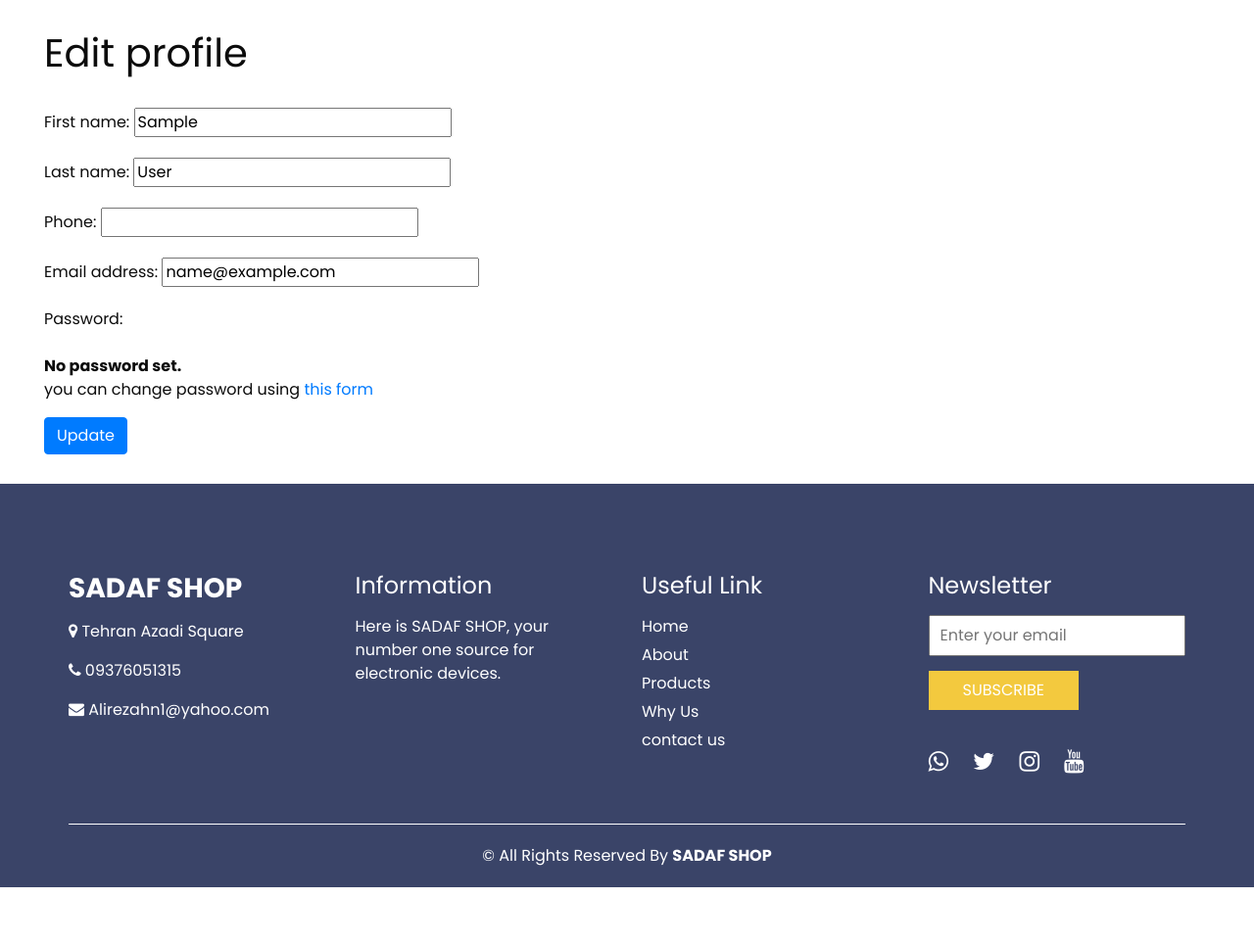
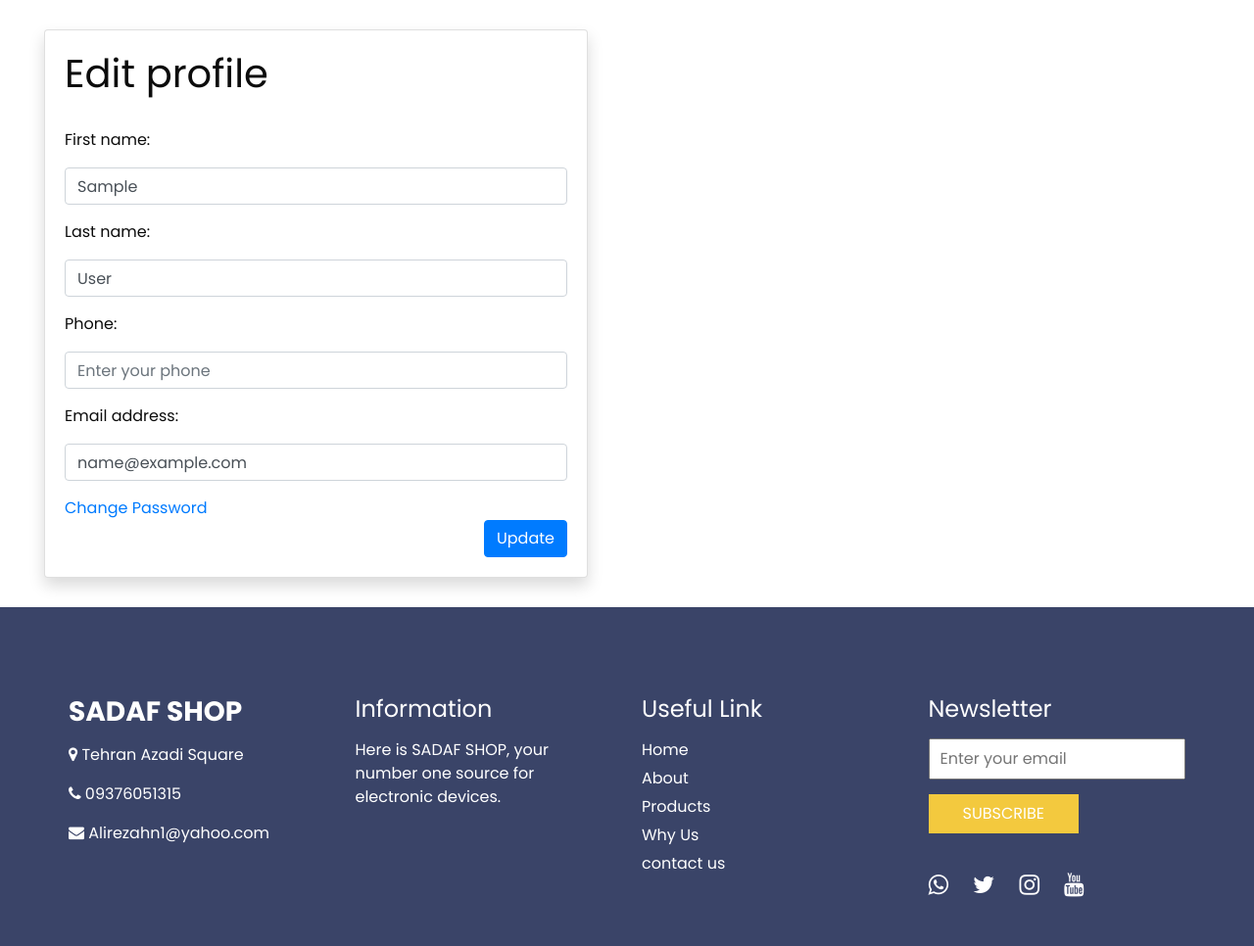
Before and after one commit to Alirezahn1/Ecommerce, a Django app: page /profile/ in a window 1280 px wide. Shown: the part 158-1124 px from the top of the page at 98% size. Before the commit the page ends 1064 px from the top, so only its background shows below. Run offline with Django 4.2, Linux system fonts and the light colour scheme; the visitor is signed in with stand-in values (Sample User, id 1); data that the repository does not hold is empty; some libraries are stand-ins or nearby versions.

Commit message:
fix change password forms

```diff
--- a/core/forms.py
+++ b/core/forms.py
@@ -1,75 +1,76 @@
 from django import forms
 from .models import User, Contact
-from django.contrib.auth.forms import ReadOnlyPasswordHashField
+from django.contrib.auth.forms import PasswordChangeForm
 from django.core.exceptions import ValidationError
 
 from .validators import check_phone
 
 
 class UserCreationForm(forms.ModelForm):
-	password1 = forms.CharField(label='Password', widget=forms.PasswordInput(attrs={'class':'form-control','placeholder':'Enter your password'}))
-	password2 = forms.CharField(label='Confirm password', widget=forms.PasswordInput(attrs={'class':'form-control','placeholder':'Enter your password again'}))
+    password1 = forms.CharField(label='Password', widget=forms.PasswordInput(attrs={'class':'form-control','placeholder':'Enter your password'}))
+    password2 = forms.CharField(label='Confirm password', widget=forms.PasswordInput(attrs={'class':'form-control','placeholder':'Enter your password again'}))
 
-	class Meta:
-		model = User
-		fields = ('phone','email','first_name','last_name')
-		widgets = {
-			'email': forms.EmailInput(attrs={'class': 'email form-control my-2','placeholder':'Enter your Email'}),
-			'phone' : forms.TextInput(attrs={'class': 'form-control my-2', 'placeholder ': 'Enter your phone'}),
-			'first_name': forms.TextInput(attrs={'class': 'form-control my-2', 'placeholder': 'Enter your first name'}),
-			'last_name': forms.TextInput(attrs={'class': 'form-control my-2', 'placeholder': 'Enter your last name'}),
-		}
+    class Meta:
+        model = User
+        fields = ('phone','email','first_name','last_name')
+        widgets = {
+            'email': forms.EmailInput(attrs={'class': 'email form-control my-2','placeholder':'Enter your Email'}),
+            'phone' : forms.TextInput(attrs={'class': 'form-control my-2', 'placeholder ': 'Enter your phone'}),
+            'first_name': forms.TextInput(attrs={'class': 'form-control my-2', 'placeholder': 'Enter your first name'}),
+            'last_name': forms.TextInput(attrs={'class': 'form-control my-2', 'placeholder': 'Enter your last name'}),
+        }
 
-	def clean_password2(self):
-		cd = self.cleaned_data
-		if cd['password1'] and cd['password2'] and cd['password1'] != cd['password2']:
-			raise ValidationError('passwords must match')
-		return cd['password2']
+    def clean_password2(self):
+        cd = self.cleaned_data
+        if cd['password1'] and cd['password2'] and cd['password1'] != cd['password2']:
+            raise ValidationError('passwords must match')
+        return cd['password2']
 
-	def clean_phone(self):
-		phone = self.cleaned_data.get('phone')
-		return check_phone(phone)
+    def clean_phone(self):
+        phone = self.cleaned_data.get('phone')
+        return check_phone(phone)
 
 
-	def save(self, commit=True):
-		user = super().save(commit=False)
-		user.set_password(self.cleaned_data['password1'])
-		if commit:
-			user.save()
-		return user
+    def save(self, commit=True):
+        user = super().save(commit=False)
+        user.set_password(self.cleaned_data['password1'])
+        if commit:
+            user.save()
+        return user
 
 class UserChangeForm(forms.ModelForm):
-	password = ReadOnlyPasswordHashField(help_text='you can change password using <a href=\"../password/\">this form </a>')
 
-	class Meta:
-		model = User
-		fields = ('first_name','last_name','phone','email','password')
-		widgets = {
-			'password': forms.TextInput(attrs={'type': 'password'})
-		}
+    class Meta:
+        model = User
+        fields = ('first_name','last_name','phone','email',)
+        widgets = {
 
-	def clean_password(self):
-		return self.initial['password']
+            'email': forms.EmailInput(attrs={'class': 'email form-control my-2', 'placeholder': 'Enter your Email'}),
+            'first_name': forms.TextInput(attrs={'class': 'form-control my-2', 'placeholder': 'Enter your first name'}),
+            'last_name': forms.TextInput(attrs={'class': 'form-control my-2', 'placeholder': 'Enter your last name'}),
+            'phone': forms.TextInput(attrs={'class': 'form-control my-2', 'placeholder ': 'Enter your phone'}),
+        }
+
 
 class UserLoginForm(forms.Form):
-	phone = forms.CharField(widget=forms.TextInput(attrs={'class':'form-control my-3','placeholder':'Enter your phone'}))
-	password = forms.CharField(widget=forms.PasswordInput(attrs={'class':'form-control my-3','placeholder':'Enter your password'}))
-	# class Meta:
-	# 	model = User
-	# 	fields = ('phone','password')
+    phone = forms.CharField(widget=forms.TextInput(attrs={'class':'form-control my-3','placeholder':'Enter your phone'}))
+    password = forms.CharField(widget=forms.PasswordInput(attrs={'class':'form-control my-3','placeholder':'Enter your password'}))
+    # class Meta:
+    # 	model = User
+    # 	fields = ('phone','password')
 
 class ContactForm(forms.Form):
-	first_name = forms.CharField(max_length = 50,widget=forms.TextInput(attrs={'class': 'form-control my-2 required', 'placeholder': 'Enter your first name'}))
-	last_name = forms.CharField(max_length = 50,widget=forms.TextInput(attrs={'class': 'form-control my-2 required', 'placeholder': 'Enter your last name'}))
-	email = forms.EmailField(max_length = 150,widget=forms.EmailInput(attrs={'class': 'email form-control my-2 required','placeholder':'Enter your Email'}))
-	message = forms.CharField(widget = forms.Textarea(attrs={'class': 'form-control my-2 required', 'placeholder ': 'Enter your message'}), max_length = 2000)
+    first_name = forms.CharField(max_length = 50,widget=forms.TextInput(attrs={'class': 'form-control my-2 required', 'placeholder': 'Enter your first name'}))
+    last_name = forms.CharField(max_length = 50,widget=forms.TextInput(attrs={'class': 'form-control my-2 required', 'placeholder': 'Enter your last name'}))
+    email = forms.EmailField(max_length = 150,widget=forms.EmailInput(attrs={'class': 'email form-control my-2 required','placeholder':'Enter your Email'}))
+    message = forms.CharField(widget = forms.Textarea(attrs={'class': 'form-control my-2 required', 'placeholder ': 'Enter your message'}), max_length = 2000)
 
-	class Meta:
-		model = Contact
-		fields = ('first_name','last_name','email','message')
-		widgets = {
-			'email': forms.EmailInput(attrs={'class': 'email form-control my-2','placeholder':'Enter your Email'}),
-			'message' : forms.TextInput(attrs={'class': 'form-control my-2', 'placeholder ': 'Enter your message'}),
-			'first_name': forms.TextInput(attrs={'class': 'form-control my-2', 'placeholder': 'Enter your first name'}),
-			'last_name': forms.TextInput(attrs={'class': 'form-control my-2', 'placeholder': 'Enter your last name'}),
-		}
+    class Meta:
+        model = Contact
+        fields = ('first_name','last_name','email','message')
+        widgets = {
+            'email': forms.EmailInput(attrs={'class': 'email form-control my-2','placeholder':'Enter your Email'}),
+            'message' : forms.TextInput(attrs={'class': 'form-control my-2', 'placeholder ': 'Enter your message'}),
+            'first_name': forms.TextInput(attrs={'class': 'form-control my-2', 'placeholder': 'Enter your first name'}),
+            'last_name': forms.TextInput(attrs={'class': 'form-control my-2', 'placeholder': 'Enter your last name'}),
+        }
--- a/customers/urls.py
+++ b/customers/urls.py
@@ -10,4 +10,6 @@ urlpatterns = [
     path('login/', UserLoginView.as_view(), name='login'),
     path('logout/', UserLogoutView.as_view(), name='logout'),
     path('profile/', UserEditView.as_view(), name='profile'),
+    path('changepassword/', change_password, name='changepassword'),
+
 ]
--- a/customers/views.py
+++ b/customers/views.py
@@ -1,9 +1,11 @@
-from django.contrib.auth import authenticate, login, logout
+
+from django.contrib.auth import authenticate, login, logout, update_session_auth_hash
 from django.contrib.auth.decorators import login_required
+from django.contrib.auth.forms import PasswordChangeForm
 
 from django.contrib.auth.mixins import LoginRequiredMixin
 from django.core.exceptions import ValidationError
-from django.shortcuts import render, redirect
+from django.shortcuts import render, redirect, get_object_or_404
 from django.urls import reverse_lazy
 
 from core.models import User
@@ -27,7 +29,7 @@ class UserRegisterView(View):
                 messages.success(request, 'successfully registered', 'success')
                 return redirect('customers:login')
             else:
-                messages.error(request,form.errors,'danger')
+                messages.error(request, 'Please correct the error below.')
                 return redirect('customers:register')
     def get(self,request):
         form = UserCreationForm()
@@ -79,3 +81,19 @@ class UserEditView(LoginRequiredMixin,generic.UpdateView):
 
     def get_object(self, queryset=None):
         return self.request.user
+
+def change_password(request):
+    if request.method == 'POST':
+        form = PasswordChangeForm(request.user, request.POST)
+        if form.is_valid():
+            user = form.save()
+            update_session_auth_hash(request, user)  # Important!
+            messages.success(request, 'Your password was successfully updated!')
+            return redirect('products:home')
+        else:
+            messages.error(request, 'Please correct the error below.')
+    else:
+        form = PasswordChangeForm(request.user)
+    return render(request, 'customer/changepassword.html', {
+        'form': form
+    })
--- a/templates/customer/profile.html
+++ b/templates/customer/profile.html
@@ -3,16 +3,25 @@
 {% block content %}
 
     <div class="container" style="margin: 30px">
-        <div class="row">
-    <div class="col-lg-6 col-sm-4 col-md-6">
+        <div class="row ">
+    <div class="col-md-6">
         <div class="form-group-lg">
+            <div class="card shadow  ">
+                <div class="card-body">
     <h1>Edit profile </h1> <br>
+
+
+
     <form action="" method="post" enctype="multipart/form-data">
         {% csrf_token %}
         {{ form.as_p }}
-        <input type="submit"  class="btn btn-primary" value="Update">
+
+        <a href="{% url 'customers:changepassword' %}"> Change Password</a> <br>
+        <input type="submit"  class="btn btn-primary float-right" value="Update">
     </form>
         </div>
+    </div>
+    </div>
     </div>
     </div>
     </div>
@@ -21,5 +30,4 @@
 
 
 
-
 {% endblock %}
```
Also changed, not shown: templates/customer/changepassword.html (added, +44 -0 lines).
